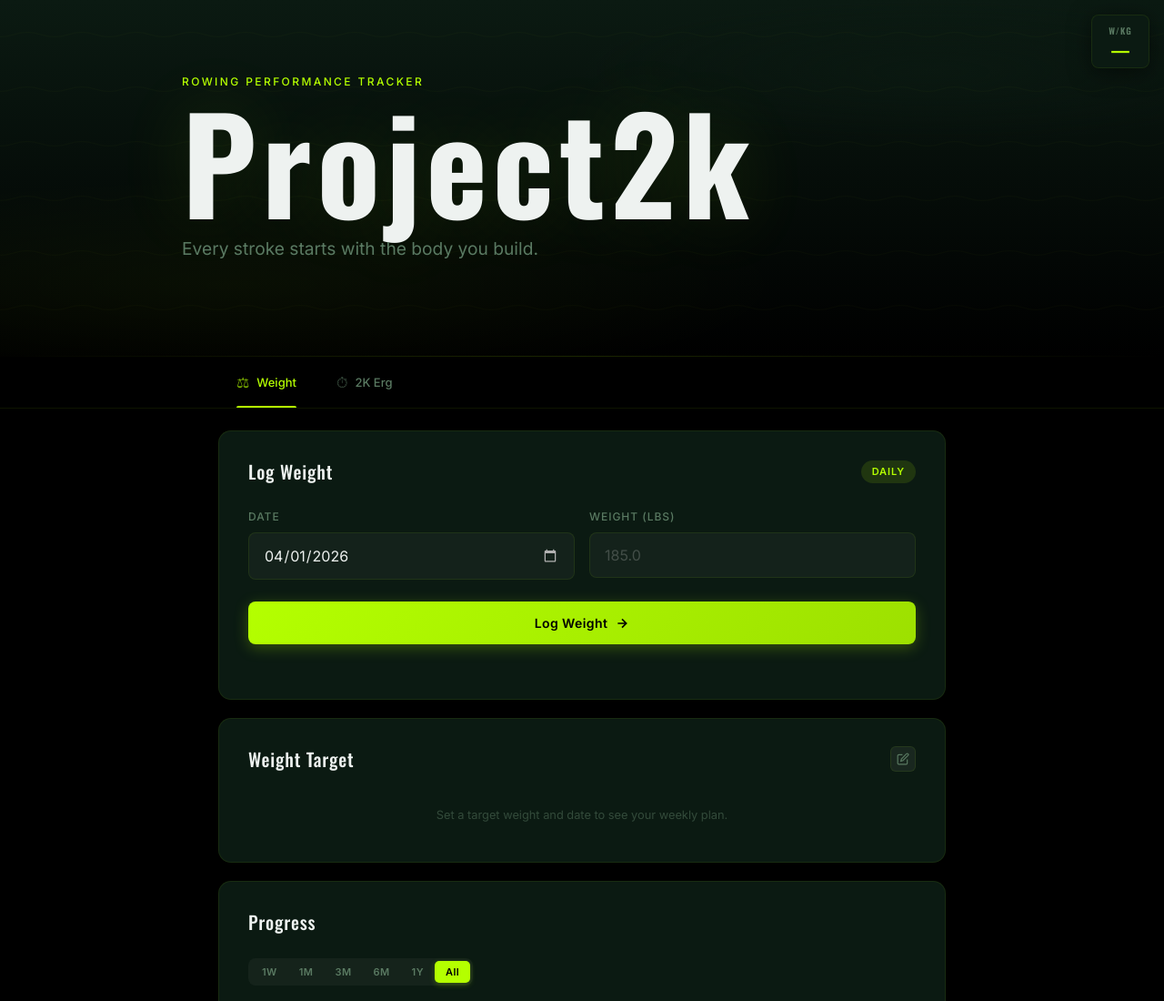
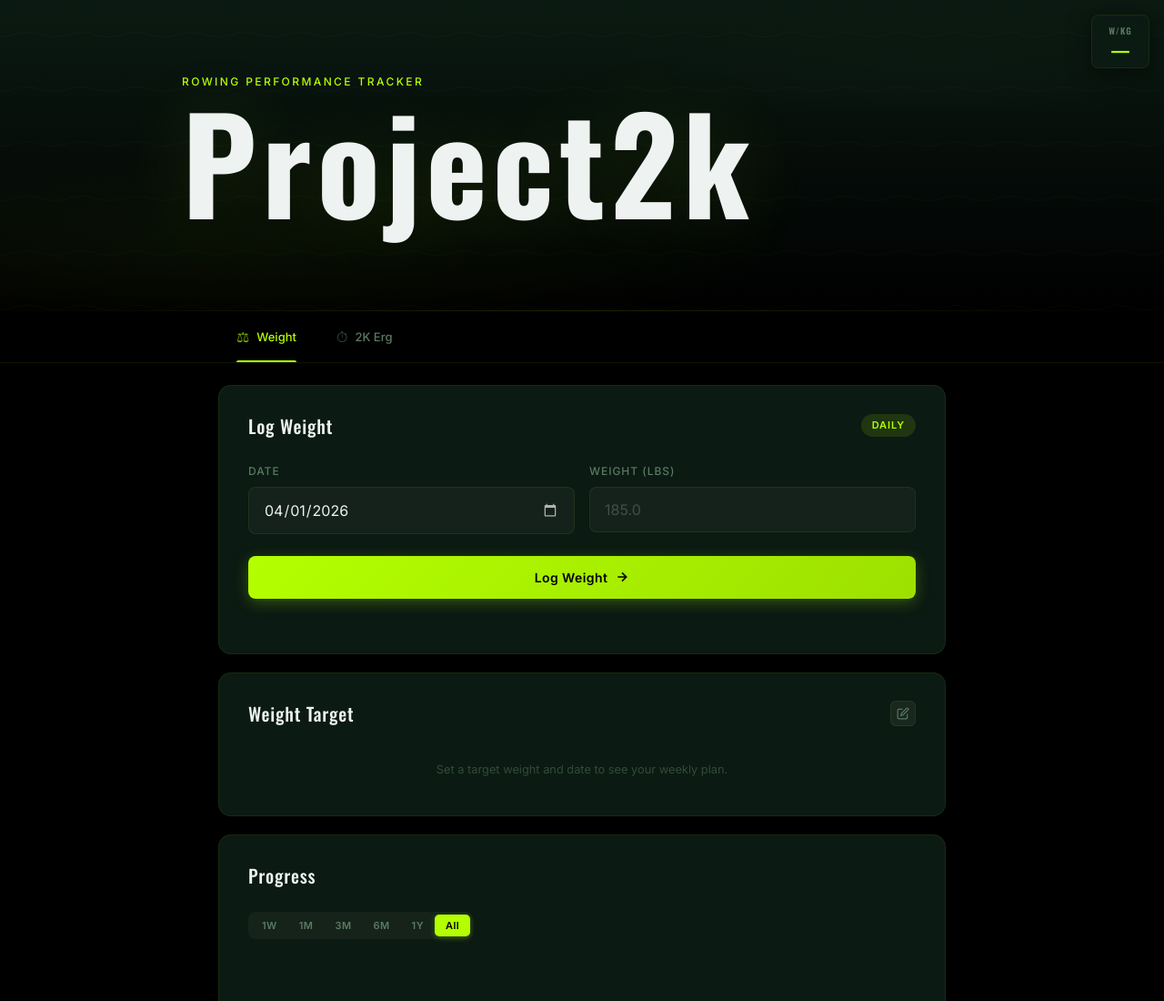
Before and after one commit to sandwichnotsandwich-hash/Project2k, a website: page public/index.html in a window 1280 px wide. Shown: the top 1100 px of the page at 91% size. Drawn offline with nearby package versions, Linux system fonts and the light colour scheme; no server answers.

Commit message:
Remove hero subtitle

```diff
--- a/public/index.html
+++ b/public/index.html
@@ -19,7 +19,6 @@
     <div class="hero-inner">
       <p class="hero-tag">Rowing Performance Tracker</p>
       <h1 class="hero-title">Project2k</h1>
-      <p class="hero-subtitle">Every stroke starts with the body you build.</p>
       <div class="hero-stats" id="hero-stats"></div>
     </div>
     <div class="hero-fade"></div>
```
